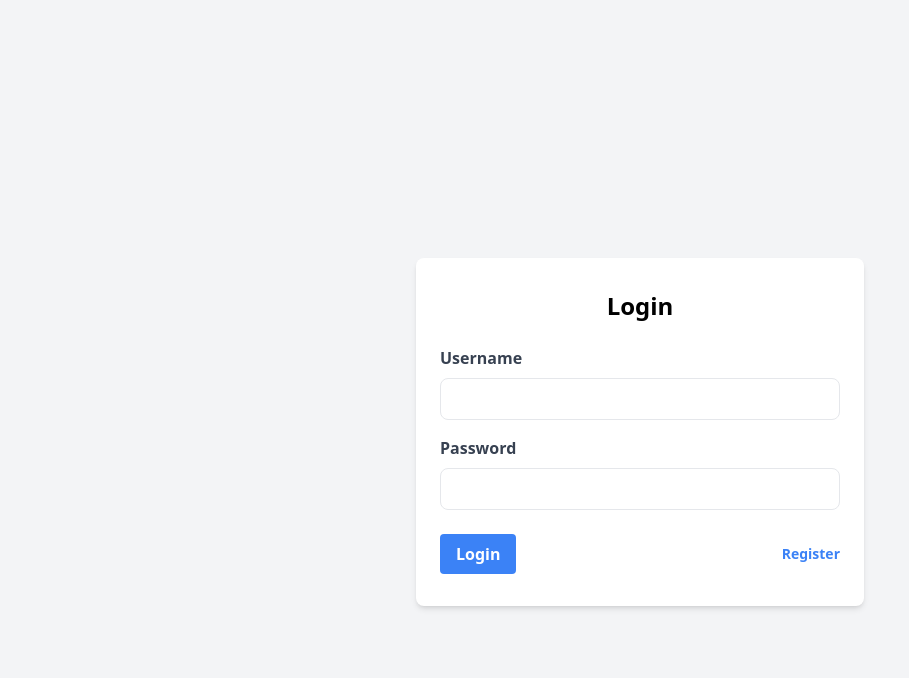
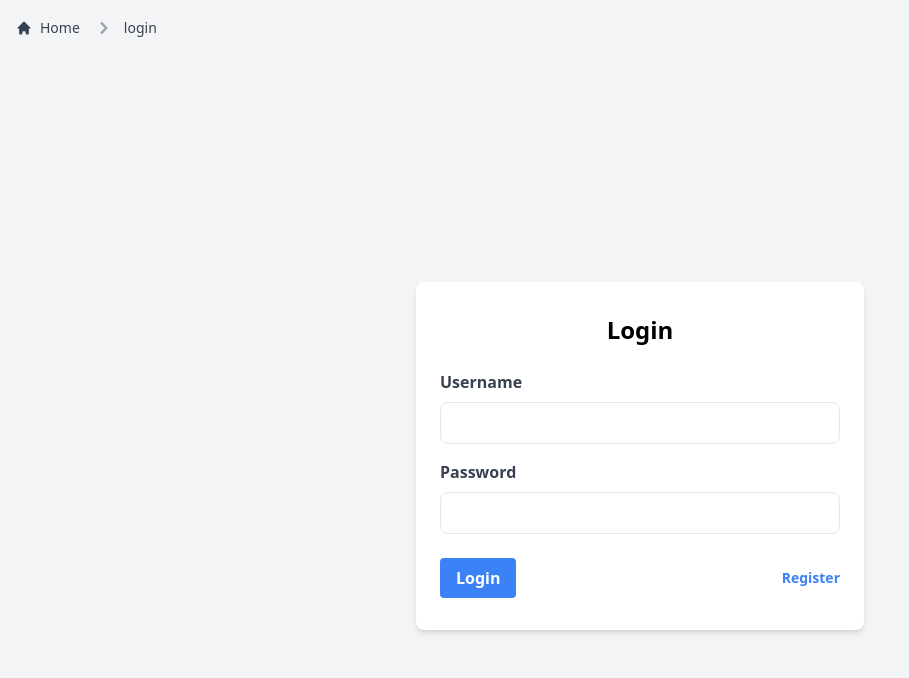
Before and after one commit to lng2020/geata, a Vue app in the folder web/: page /login in a window 1280 px wide. Shown: the top 678 px of the page, without its empty margins (0-909 px from the left). Built offline with nearby package versions, Linux system fonts and the light colour scheme.

Commit message:
Add Breadcrumbs feature

```diff
--- a/web/src/App.vue
+++ b/web/src/App.vue
@@ -2,7 +2,8 @@
   <div class="flex h-screen">
     <Sidebar v-if="$route.meta.requireAuth" />
     <main class="flex-1 p-4 bg-gray-100">
-      <div class="flex justify-end">
+      <div class="flex justify-between items-center">
+        <Breadcrumbs />
         <UserInfo v-if="$route.meta.requireAuth" />
       </div>
       <div class="mt-4">
@@ -11,7 +12,9 @@
     </main>
   </div>
 </template>
+
 <script lang="ts" setup>
 import Sidebar from '@/components/Sidebar.vue'
 import UserInfo from '@/components/UserInfo.vue'
+import Breadcrumbs from '@/components/Breadcrumbs.vue'
 </script>
--- /dev/null
+++ b/web/src/components/Breadcrumbs.vue
@@ -0,0 +1,60 @@
+<template>
+  <nav class="flex items-center" aria-label="Breadcrumb">
+    <ol class="inline-flex items-center space-x-1 md:space-x-3">
+      <li class="inline-flex items-center">
+        <router-link
+          to="/"
+          class="inline-flex items-center text-sm font-medium text-gray-700 hover:text-blue-600"
+        >
+          <svg
+            class="w-4 h-4 mr-2"
+            fill="currentColor"
+            viewBox="0 0 20 20"
+            xmlns="http://www.w3.org/2000/svg"
+          >
+            <path
+              d="M10.707 2.293a1 1 0 00-1.414 0l-7 7a1 1 0 001.414 1.414L4 10.414V17a1 1 0 001 1h2a1 1 0 001-1v-2a1 1 0 011-1h2a1 1 0 011 1v2a1 1 0 001 1h2a1 1 0 001-1v-6.586l.293.293a1 1 0 001.414-1.414l-7-7z"
+            ></path>
+          </svg>
+          Home
+        </router-link>
+      </li>
+      <li v-for="(crumb, index) in crumbs" :key="index">
+        <div class="flex items-center">
+          <svg
+            class="w-6 h-6 text-gray-400"
+            fill="currentColor"
+            viewBox="0 0 20 20"
+            xmlns="http://www.w3.org/2000/svg"
+          >
+            <path
+              fill-rule="evenodd"
+              d="M7.293 14.707a1 1 0 010-1.414L10.586 10 7.293 6.707a1 1 0 011.414-1.414l4 4a1 1 0 010 1.414l-4 4a1 1 0 01-1.414 0z"
+              clip-rule="evenodd"
+            ></path>
+          </svg>
+          <router-link
+            :to="crumb.path"
+            class="ml-1 text-sm font-medium text-gray-700 hover:text-blue-600 md:ml-2"
+            >{{ crumb.name }}</router-link
+          >
+        </div>
+      </li>
+    </ol>
+  </nav>
+</template>
+
+<script lang="ts" setup>
+import { computed } from 'vue'
+import { useRoute } from 'vue-router'
+
+const route = useRoute()
+
+const crumbs = computed(() => {
+  const matchedRoutes = route.matched.filter((route) => route.name)
+  return matchedRoutes.map((route) => ({
+    name: route.name as string,
+    path: route.path
+  }))
+})
+</script>
--- a/web/src/components/UserInfo.vue
+++ b/web/src/components/UserInfo.vue
@@ -47,7 +47,7 @@ import { useAuthStore } from '@/store'
 const router = useRouter()
 const authStore = useAuthStore()
 const user = authStore.user
-const avatar = user?.avatar? user.avatar : '/src/assets/gopher.png'
+const avatar = user?.avatar ? user.avatar : '/src/assets/gopher.png'
 const name = user?.username
 const isAdmin = user?.role === 'admin'
 const isDropdownOpen = ref(false)
--- a/web/src/store/index.ts
+++ b/web/src/store/index.ts
@@ -9,10 +9,10 @@ export const useAuthStore = defineStore({
     token: useLocalStorage('token', ''),
     user: useLocalStorage<User | null>('user', null, {
       serializer: {
-        read: (v: any) => v ? JSON.parse(v) : null,
-        write: (v: any) => JSON.stringify(v),
-      },
-    },)
+        read: (v: any) => (v ? JSON.parse(v) : null),
+        write: (v: any) => JSON.stringify(v)
+      }
+    })
   }),
   actions: {
     async login(username: string, password: string) {
```
